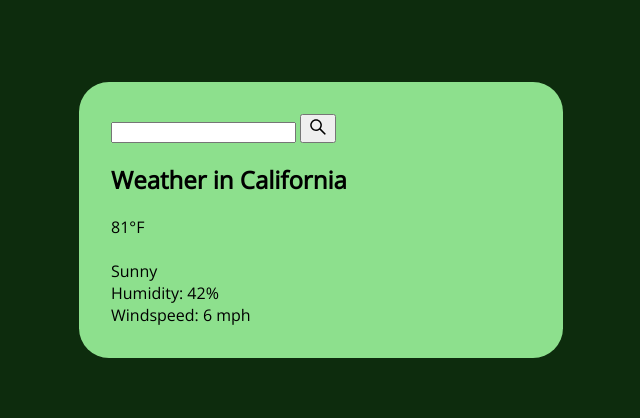
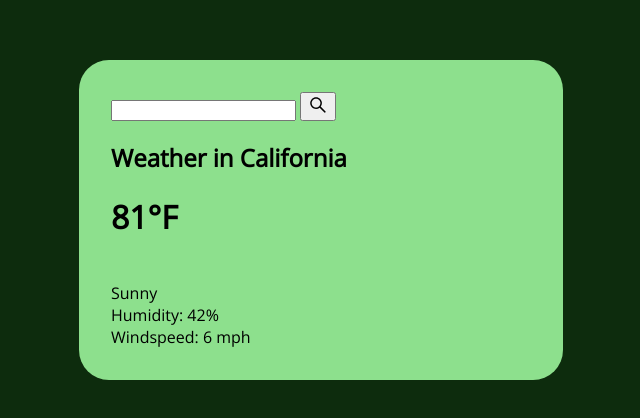
Before and after one commit to scorpio1028/weather-api, a plain HTML site: page assets/index.html in a window 1280 px wide. Shown: the part 180-598 px from the top of the page, without its empty margins (319-959 px from the left). Drawn offline with nearby package versions, Linux system fonts and the light colour scheme.

```diff
--- a/assets/index.html
+++ b/assets/index.html
@@ -19,7 +19,7 @@
         </div>
         <div class="weather">
          <h2 class="city">Weather in California</h2>
-         <div class="temperature"> 81°F</div>
+         <h1 class="temp"> 81°F</h1>
          <img src="" alt="" class="icon">
          <div class="description"> Sunny</div>
          <div class="humidity">Humidity: 42%</div>
```
Also changed, not shown: 1 other file.
